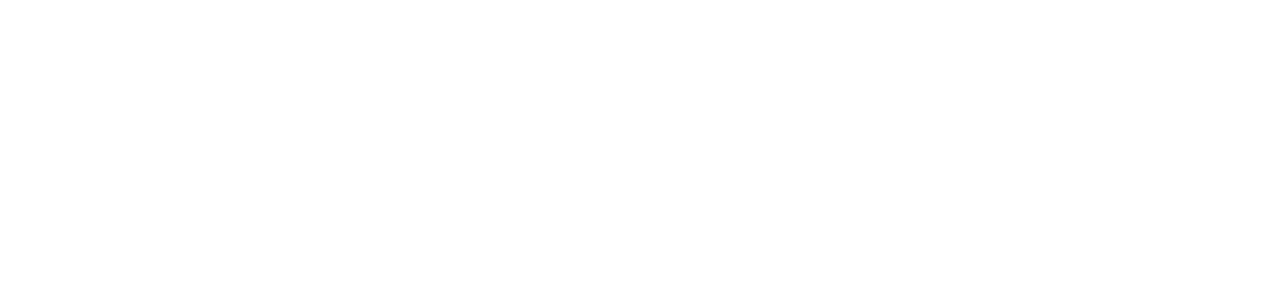
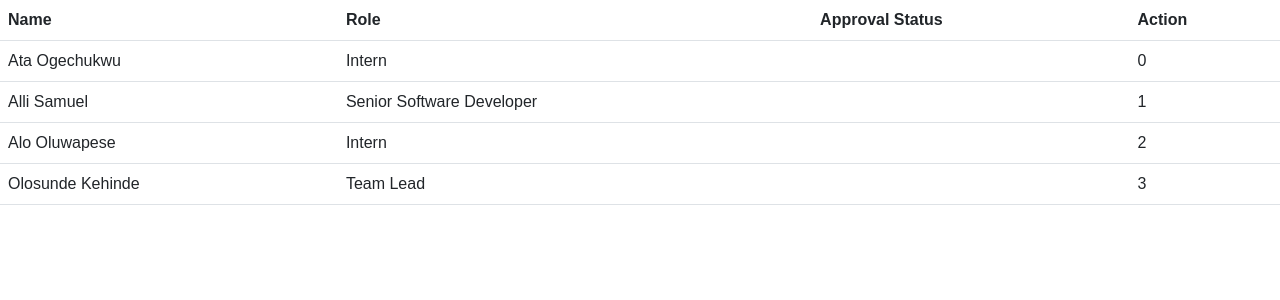
Before and after one commit to OgechukwuCSC205/Staff-Remote-App, a React (Create React App) app: page /dashboard/tasks in a window 1280 px wide. Before the commit this address had no page. Shown: the top 300 px of the page. Built offline with nearby package versions, Linux system fonts and the light colour scheme; data requests are answered from the project's data file; a web font is replaced by a local one.

Commit message:
Implemented tasks section and table

```diff
--- a/package.json
+++ b/package.json
@@ -7,12 +7,14 @@
     "@testing-library/jest-dom": "^5.16.5",
     "@testing-library/react": "^13.3.0",
     "@testing-library/user-event": "^13.5.0",
+    "axios": "^0.27.2",
     "bootstrap": "^5.2.0",
     "react": "^18.2.0",
     "react-bootstrap": "^2.5.0",
     "react-dom": "^18.2.0",
     "react-router-dom": "^6.3.0",
     "react-scripts": "5.0.1",
+    "react-table": "^7.8.0",
     "web-vitals": "^2.1.4"
   },
   "scripts": {
--- a/src/App.js
+++ b/src/App.js
@@ -5,6 +5,10 @@
 import Login from "./components/Login/Login";
 import Registration from "./components/Registration/Registration";
 import Dashboard from "./components/Dashboard/dashboard";
+import Tasks from "./components/base-links/tasks/tasks.js";
+
+
+
 
 const App = () => {
   return (
@@ -12,9 +16,12 @@
       <Routes>
         <Route path="/registration" element={<Registration />} />
         <Route path="/" element={<Login />} />
-        <Route path="/dashboard" element={<Dashboard />} >
-          <Route path = "" element = {<Home/>}/>
+        <Route path="/dashboard" element={<Dashboard />}>
+          <Route path="" element={<Home />} />
+          {/* <Route path="/tasks" element={<Tasks />} /> */}
         </Route>
+        <Route path="/dashboard/tasks" element={<Tasks />} />
+        <Route path="/dashboard/request" element={<Tasks />} />
       </Routes>
     </>
   );
--- a/src/components/Dashboard/dashboard.js
+++ b/src/components/Dashboard/dashboard.js
@@ -10,8 +10,12 @@
     <section>
       <Header />
       <Sidebar   />
-      <Outlet>
+       <Outlet>
+        {/* <Link to="/dashboard/tasks">Tasks</Link> */}
+
       </Outlet>
+
+
     </section>
   );
 };
--- a/src/components/Login/Login.css
+++ b/src/components/Login/Login.css
@@ -26,7 +26,7 @@
   font-style: normal;
   font-weight: 3rem;
   font-size: 1.3rem;
-  color: #fff;
+  color: #000;
   margin-top: 4rem;
 
   /* padding: 70pt; name styles well and use hyphen */
@@ -47,7 +47,7 @@
 
 .form-label {
   display: block;
-  color: #fff;
+  color: #000;
   font-size: 1rem;
 }
 
--- a/src/components/Login/Login.js
+++ b/src/components/Login/Login.js
@@ -136,7 +136,7 @@
                   }}
                 />
                 <label
-                  className="form-check-label labelise"
+                  className="form-check-label form-label labelise"
                   // for="flexCheckDefault"
                 >
                   Remember me
--- /dev/null
+++ b/src/components/base-links/tasks/tasks.css
@@ -0,0 +1,12 @@
+.tables{
+    width: 100%;
+    font-size: xx-large;
+    margin: 2rem;
+
+}
+
+.thead{
+    width: 100%;
+    font-size: xx-large;
+    margin: 2rem;
+}
--- /dev/null
+++ b/src/components/base-links/tasks/tasks.js
@@ -0,0 +1,41 @@
+import { useEffect, useState } from "react";
+import { getTasks } from "../../../services/utility";
+// import TableData from "../../../db.json/tasks";
+
+const Tasks = () => {
+
+  const [tasks, setTasks] = useState([]);
+
+  useEffect(() => {(
+      getTasks()
+        .then((res) => res)
+        .then((response) => setTasks(response))
+  )}, []);
+
+  return (
+    <div>
+      <table className="table tables">
+        <thead className="thead">
+          <tr>
+            <th>Name</th>
+            <th>Role</th>
+            <th>Approval Status</th>
+            <th>Action</th>
+          </tr>
+        </thead>
+        <tbody>
+          {tasks.map((info, index) => (
+            <tr key={index}>
+              <td>{info.name}</td>
+              <td>{info.role}</td>
+              <td>{info.approval}</td>
+              <td>{index}</td>
+            </tr>
+          ))}
+        </tbody>
+      </table>
+    </div>
+  );
+};
+
+export default Tasks;
--- a/src/components/base/Sidebar/Sidebar.js
+++ b/src/components/base/Sidebar/Sidebar.js
@@ -10,14 +10,21 @@
     navigate("/");
   };
 
+  const tasks = () =>{
+    navigate("/dashboard/tasks");
+  };
+
   return (
     <>
       <div className="sidenav">
         <i className="fa fa-bars iconic icon3" aria-hidden="true"></i>
-        <a href="/">Home</a>
-        <a href="/">Tasks</a>
+        <a href="/dashboard">Home</a>
+        <a href="/dashboard/tasks" onClick={tasks}>Tasks</a>
+        <a href="/">Request</a>
         <a href="/">Settings</a>
-        <a href="/" onClick={logout}>Logout</a>
+        <a href="/" onClick={logout}>
+          Logout
+        </a>
       </div>
     </>
   );
--- a/db.json
+++ b/src/db.json
@@ -8,6 +8,7 @@
       "unit": "Automation Innovation",
       "role": "Team Member"
     },
+
     {
       "id": 2,
       "email": "samuel.alli@wemabank.com",
@@ -16,6 +17,7 @@
       "unit": "Automation Innovation",
       "role": "Team Lead"
     },
+
     {
       "id": 3,
       "email": "oluwapese.alo@wemabank.com",
@@ -24,5 +26,31 @@
       "unit": "Automation Innovation",
       "role": "Line Manager"
     }
+  ],
+
+  "tasks": [
+    {
+      "name": "Ata Ogechukwu",
+      "role": "Intern",
+      "approval_status": "Approved"
+    },
+
+    {
+      "name": "Alli Samuel",
+      "role": "Senior Software Developer",
+      "approval_status": "Pending"
+    },
+
+    {
+      "name": "Alo Oluwapese",
+      "role": "Intern",
+      "approval_status": "Approved"
+    },
+
+    {
+      "name": "Olosunde Kehinde",
+      "role": "Team Lead",
+      "approval_status": "Pending"
+    }
   ]
 }
--- /dev/null
+++ b/src/services/utility.js
@@ -0,0 +1,11 @@
+import axios from "axios";
+
+export function getTasks () {
+    try {
+        const url = new URL(`${process.env.REACT_APP_BASE_URL}/tasks`)
+        return axios.get(url).then(response => response.data)
+        // return response = await response.json();
+    } catch (error) {
+        console.error(error);
+    }
+}
```
Also changed, not shown: src/components/base-links/requests/requests.js (added, +145 -0 lines), src/components/base-links/requests/requests.css (added), 1 other file (tests, documents, lock files or other folders).
